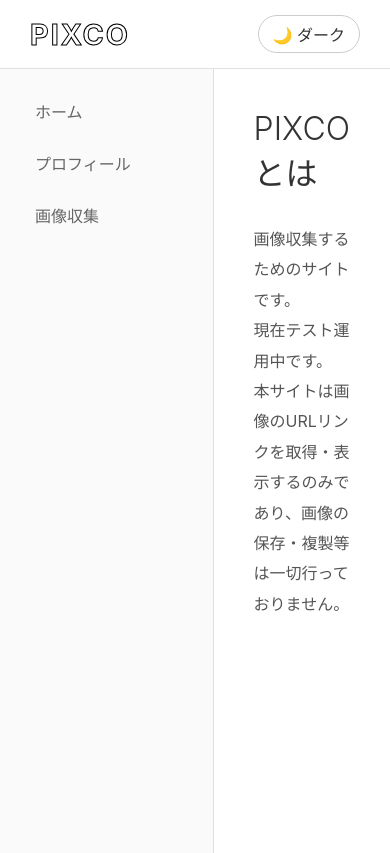
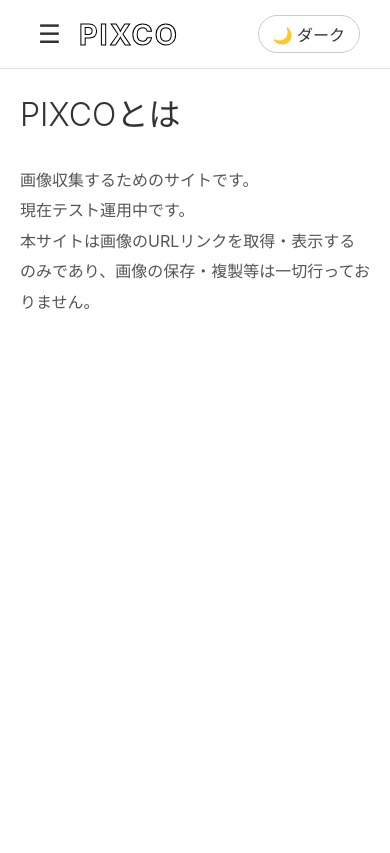
Before and after one commit to qunel/pixco, a Django app: page / in a window 390 px wide. Run offline with Django 5.2, Linux system fonts and the light colour scheme.

Commit message:
add mobile responsive design with hamburger menu
Co-Authored-By: Claude Sonnet 4.6 <noreply@anthropic.com>

```diff
--- a/templates/home.html
+++ b/templates/home.html
@@ -123,15 +123,52 @@
         body.dark .main-content h1 {
             color: #e0e0e0;
         }
+        .hamburger {
+            display: none;
+            background: none;
+            border: none;
+            font-size: 1.6rem;
+            cursor: pointer;
+            padding: 4px 8px;
+            color: #333;
+        }
+        .sidebar-overlay {
+            display: none;
+            position: fixed;
+            top: 0; left: 0;
+            width: 100%; height: 100%;
+            background: rgba(0,0,0,0.5);
+            z-index: 100;
+        }
+        .sidebar-overlay.open { display: block; }
+        body.dark .hamburger { color: #e0e0e0; }
+        @media (max-width: 768px) {
+            .hamburger { display: block; }
+            .sidebar {
+                position: fixed;
+                top: 0; left: -240px;
+                height: 100%;
+                z-index: 200;
+                transition: left 0.3s;
+                padding-top: 60px;
+            }
+            .sidebar.open { left: 0; }
+            .container { flex-direction: column; }
+            .main-content { padding: 20px; }
+        }
     </style>
 </head>
 <body>
+    <div class="sidebar-overlay" id="sidebar-overlay" onclick="toggleMenu()"></div>
     <div class="header">
-        <div class="logo">PIXCO</div>
+        <div style="display:flex;align-items:center;gap:10px;">
+            <button class="hamburger" onclick="toggleMenu()">☰</button>
+            <div class="logo">PIXCO</div>
+        </div>
         <button class="dark-toggle" id="dark-toggle" onclick="toggleDark()">🌙 ダーク</button>
     </div>
     <div class="container">
-        <div class="sidebar">
+        <div class="sidebar" id="sidebar">
             <ul>
                 <li><a href="/">ホーム</a></li>
                 <li><a href="/profile/">プロフィール</a></li>
@@ -157,6 +194,10 @@
             document.body.classList.add('dark');
             document.getElementById('dark-toggle').textContent = '☀️ ライト';
         }
+        function toggleMenu() {
+            document.getElementById('sidebar').classList.toggle('open');
+            document.getElementById('sidebar-overlay').classList.toggle('open');
+        }
     </script>
 </body>
 </html>
--- a/templates/thread.html
+++ b/templates/thread.html
@@ -38,6 +38,12 @@
         body.dark .back-link { color: #aaa; }
         body.dark .back-link:hover { color: #fff; }
         body.dark .image-grid img { border-color: #444; }
+        @media (max-width: 768px) {
+            .main-content { padding: 16px; }
+            h1 { font-size: 1.2rem; }
+            .image-grid { grid-template-columns: repeat(auto-fill, minmax(140px, 1fr)); gap: 8px; }
+            .image-grid img { height: 140px; }
+        }
     </style>
 </head>
 <body>
```
Also changed, not shown: templates/collect.html (+25 -2 lines), templates/profile.html (+23 -2 lines).
